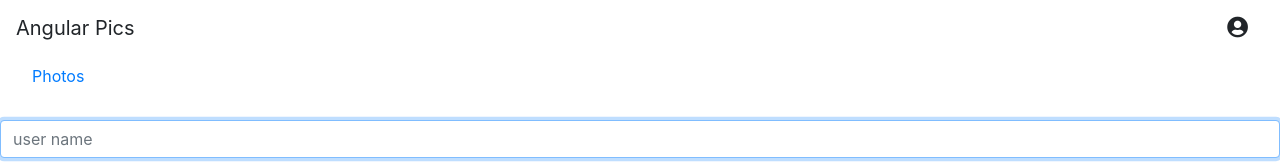
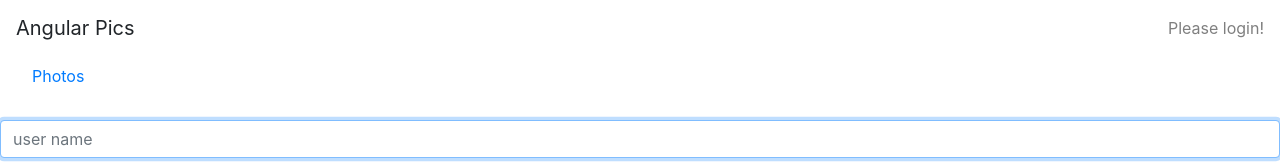
Before and after one commit to studiojms/angular-pics, an Angular app: page / in a window 1280 px wide. Shown: the top 163 px of the page. Built offline with nearby package versions, Linux system fonts and the light colour scheme.

Commit message:
added logged user name added logout functionality

```diff
--- a/src/app/core/user/user.service.ts
+++ b/src/app/core/user/user.service.ts
@@ -27,4 +27,10 @@ export class UserService {
     const user = jwtDecode(token) as IUser;
     this.userSubject.next(user);
   }
+
+  logout() {
+    this.tokenService.removeToken();
+    //clears the username everywhere
+    this.userSubject.next(null);
+  }
 }
--- a/src/app/shared/header/header.component.html
+++ b/src/app/shared/header/header.component.html
@@ -1,9 +1,16 @@
 <header class="sticy-top">
   <nav class="navbar navbar-light bg-white">
     <a class="navbar-brand">Angular Pics</a>
-    <div>
+    <div *ngIf="user$ | async as user; else login">
       <i class="fa fa-user-circle fa-lg mr-2"></i>
       <a class="ml-2">{{ user?.name }}</a>
+      <a class="ml-1" (click)="logout()">(logout)</a>
     </div>
+
+    <ng-template #login>
+      <span class="navbar-text">
+        Please login!
+      </span>
+    </ng-template>
   </nav>
 </header>
--- a/src/app/shared/header/header.component.ts
+++ b/src/app/shared/header/header.component.ts
@@ -1,5 +1,6 @@
 import { Component } from '@angular/core';
 import { Observable } from 'rxjs';
+import { Router } from '@angular/router';
 
 import { UserService } from 'src/app/core/user/user.service';
 import { IUser } from 'src/app/core/user/user';
@@ -10,13 +11,13 @@ import { IUser } from 'src/app/core/user/user';
 })
 export class HeaderComponent {
   user$: Observable<IUser>;
-  user: IUser;
 
-  constructor(private userService: UserService) {
+  constructor(private userService: UserService, private router: Router) {
     this.user$ = this.userService.getUser();
-    this.user$.subscribe(user => {
-      this.user = user;
-      console.log(this.user);
-    });
+  }
+
+  logout() {
+    this.userService.logout();
+    this.router.navigate(['']);
   }
 }
--- a/src/app/shared/header/header.module.ts
+++ b/src/app/shared/header/header.module.ts
@@ -1,8 +1,10 @@
 import { NgModule } from '@angular/core';
 import { HeaderComponent } from './header.component';
+import { CommonModule } from '@angular/common';
 
 @NgModule({
   declarations: [HeaderComponent],
   exports: [HeaderComponent],
+  imports: [CommonModule],
 })
 export class HeaderModule {}
```
